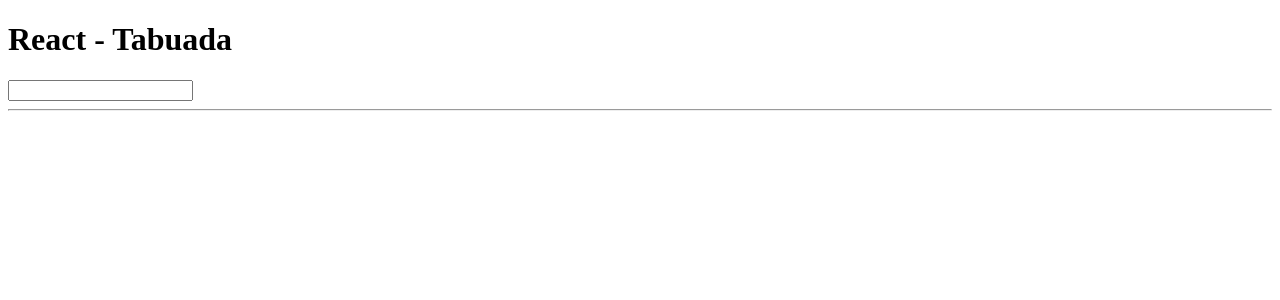
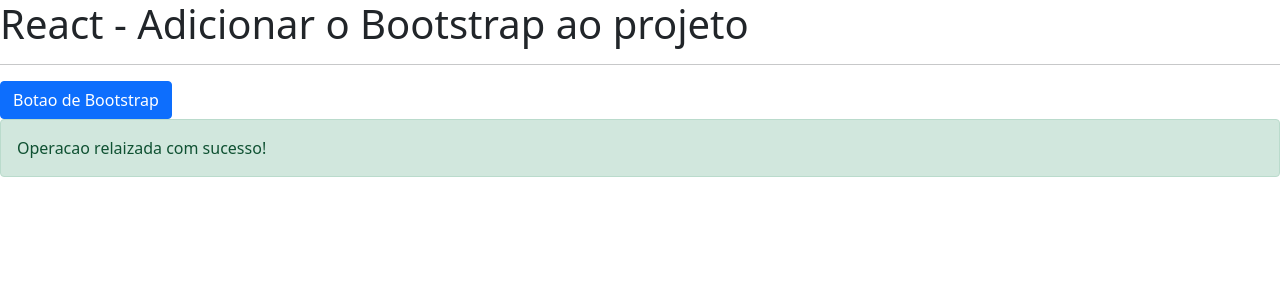
Before and after one commit to cesarfreitax/reactLessons, a React (Vite) app: page / in a window 1280 px wide. Shown: the top 300 px of the page. Built offline with nearby package versions, Linux system fonts and the light colour scheme.

Commit message:
update studying bootstrap react

```diff
--- a/package.json
+++ b/package.json
@@ -8,6 +8,7 @@
     "preview": "vite preview"
   },
   "dependencies": {
+    "bootstrap": "^5.1.3",
     "react": "^18.0.0",
     "react-dom": "^18.0.0",
     "uuid": "^8.3.2"
--- a/src/App.jsx
+++ b/src/App.jsx
@@ -1,29 +1,15 @@
-import React, { useState } from 'react';
+import React from 'react';
 
 
 
 export default function App() {
 
-    const [num, setNum] = useState()
-
-    const tabuada = () => {
-        let resultado = []
-        if(isNaN(num)){
-            return resultado;
-        } else {
-            for(let m = 1; m <= 10; m++){
-                resultado.push(num*m)
-            }
-            return resultado;
-        }
-    }
-
     return (
         <>
-            <h1>React - Tabuada</h1>
-            <input type="number" value={num} onChange={e => setNum(parseInt(e.target.value))} />
+            <h1>React - Adicionar o Bootstrap ao projeto</h1>
             <hr />
-            {tabuada().map(num => <p>{num}</p>)}
+            <a href="#" className="btn btn-primary">Botao de Bootstrap</a>
+            <div className="alert alert-success">Operacao relaizada com sucesso!</div>
         </>
     )
 }
--- a/src/index.jsx
+++ b/src/index.jsx
@@ -1,4 +1,6 @@
 import { createRoot } from 'react-dom/client'
+import 'bootstrap/dist/css/bootstrap.min.css'
+import 'bootstrap/dist/js/bootstrap.bundle'
 import App from './App'
 
 const root = document.querySelector('#root')
```
Also changed, not shown: 1 other file (tests, documents, lock files or other folders).
